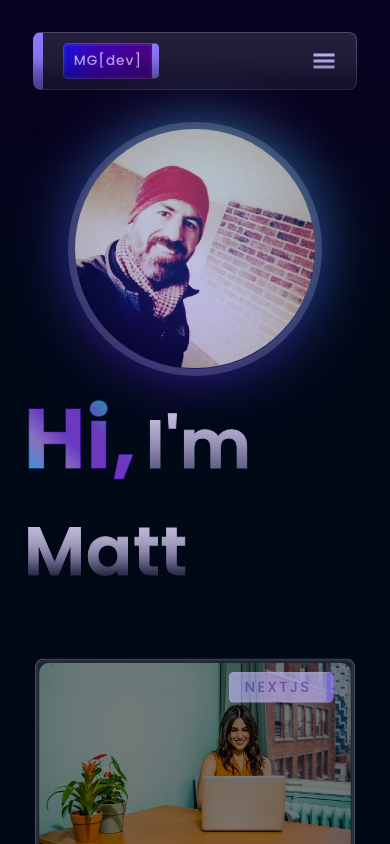
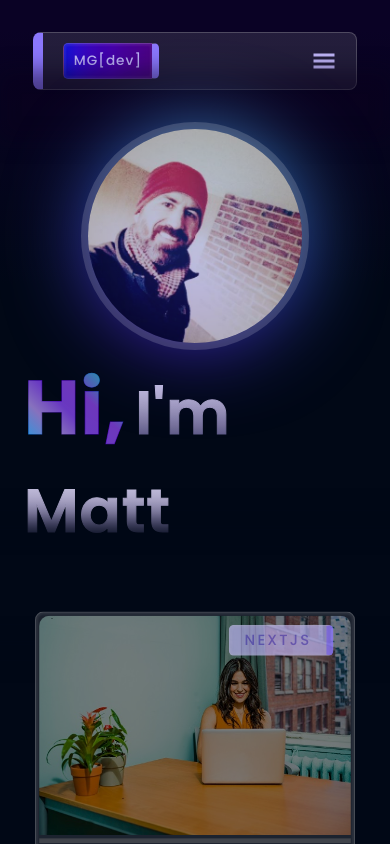
Before and after one commit to midcenturydude7/nextjs-portfolio-site, a Next.js app: page / in a window 390 px wide. Shown: the top 844 px of the page. Built offline with nearby package versions, Linux system fonts and the light colour scheme.

Commit message:
Resized hero section text via media queries

```diff
--- a/app/components/HeroSection/styles/HeroGradient.module.css
+++ b/app/components/HeroSection/styles/HeroGradient.module.css
@@ -115,7 +115,8 @@
 
 @media (max-width: 1199px) {
   .gradient-hero {
-    --card-height: 22vh;
+    height: 27vh;
+    width: 27vh;
   }
 }
 
--- a/app/components/HeroSection/styles/HeroSection.module.css
+++ b/app/components/HeroSection/styles/HeroSection.module.css
@@ -191,7 +191,7 @@
     bottom: -25px;
   }
   .main-wrapper .main-content .main-title .main-title-link .gradient-title-greeting {
-    font-size: 4.5rem !important;
+    font-size: 4.75rem !important;
   }
   .main-wrapper .main-content .main-title .gradient-title-name {
     font-size: 3.8rem !important;
@@ -205,10 +205,10 @@
     bottom: -30px;
   }
   .main-wrapper .main-content .main-title .main-title-link .gradient-title-greeting {
-    font-size: 5.25rem !important;
+    font-size: 5.25rem;
   }
   .main-wrapper .main-content .main-title .gradient-title-name {
-    font-size: 4.25rem !important;
+    font-size: 4.25rem;
   }
 }
 @media (max-width: 1050px) {
--- a/app/components/HeroSection/styles/HeroSection.module.scss
+++ b/app/components/HeroSection/styles/HeroSection.module.scss
@@ -223,7 +223,7 @@
         }
         .main-title-link {
           .gradient-title-greeting {
-            font-size: 4.5rem !important;
+            font-size: 4.75rem !important;
           }
         }
         .gradient-title-name {
@@ -243,11 +243,11 @@
         }
         .main-title-link {
           .gradient-title-greeting {
-            font-size: 5.25rem !important;
+            font-size: 5.25rem;
           }
         }
         .gradient-title-name {
-          font-size: 4.25rem !important;
+          font-size: 4.25rem;
         }
       }
     }
```
